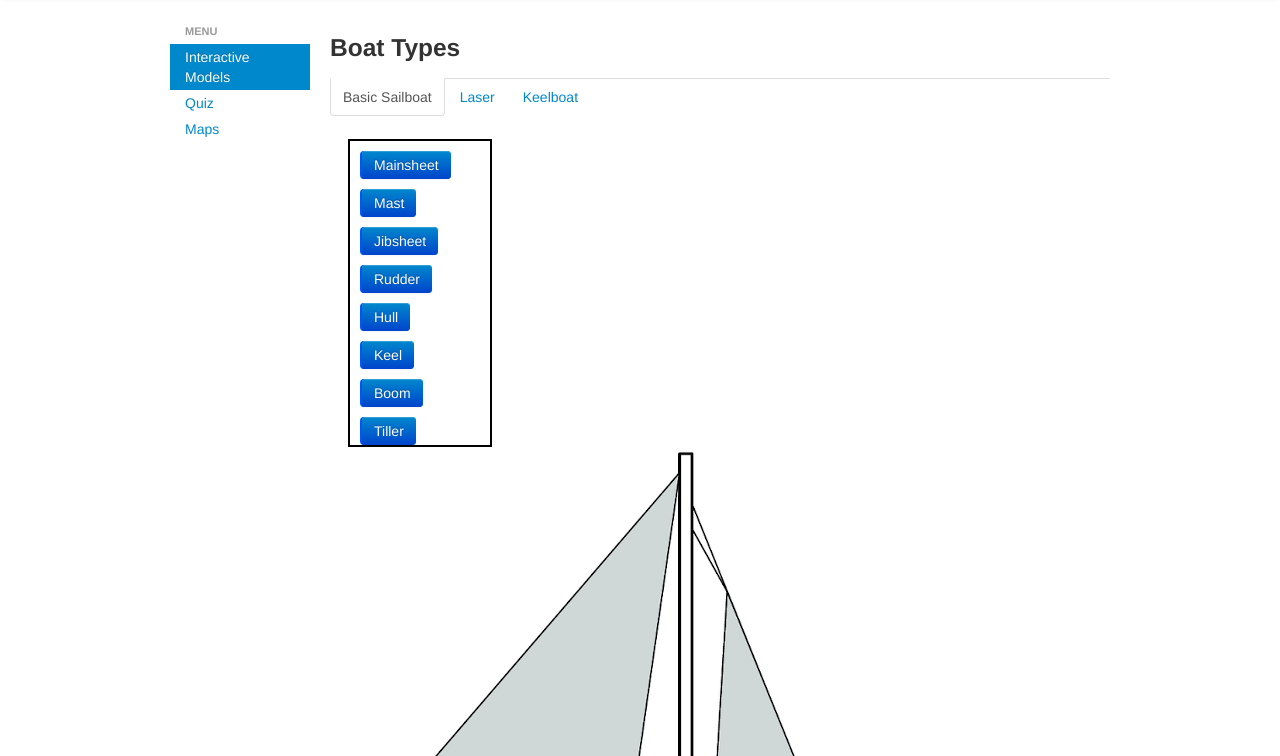
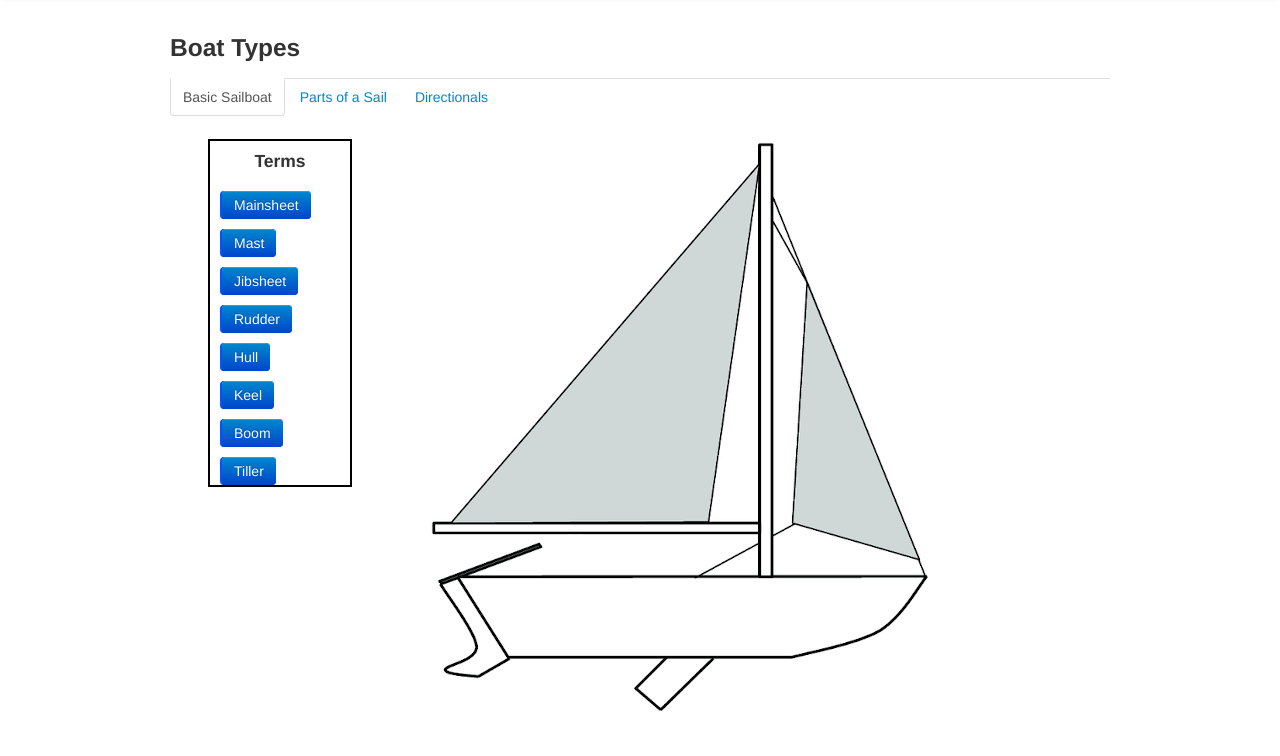
Before and after one commit to KatieGarrison15/sailboat-quiz, a plain HTML site: page default.html in a window 1280 px wide. Shown: the part 44-800 px from the top of the page. Drawn offline with nearby package versions, Linux system fonts and the light colour scheme.

Commit message:
simplified layout - renamed main page to default.html

```diff
--- a/css/styles.css
+++ b/css/styles.css
@@ -18,3 +18,7 @@
 .btn {
   margin: 10px 10px 10px 10px;
 }
+
+#terms-header {
+  text-align: center;
+}
--- a/layout.html
+++ b/default.html
@@ -17,30 +17,32 @@
     <!--Left Navigation -->
       <div class="container" id="left-navigator">
           <div class="row">
-              <div class="span2">
+              <!-- <div class="span2">
                   <ul class="nav nav-list">
                       <li class="nav-header">Menu</li>
                       <li class="active"><a href="#">Interactive Models</a></li>
                       <li><a href="#">Quiz</a></li>
                       <li><a href="#">Maps</a></li>
                   </ul>
-              </div>
+              </div> -- >
 
               <!-- Sub-tab selection -->
-              <div class="span10">
+              <div class="span12">
                   <h3>Boat Types</h3>
                   <div class="tabbable tabs-below">
                       <ul class="nav nav-tabs">
                           <li class="active">
                               <a href="#tab1" data-toggle="tab">Basic Sailboat</a></li>
                           <li>
-                              <a href="#tab2" data-toggle="tab">Laser</a></li>
+                              <a href="#tab2" data-toggle="tab">Parts of a Sail</a></li>
                           <li>
-                              <a href="#tab3" data-toggle="tab">Keelboat</a></li>
+                              <a href="#tab3" data-toggle="tab">Directionals</a></li>
                       </ul>
                       <div class="tab-content">
                           <div class="tab-pane active" id="tab1">
+                            <div class="span3">
                               <div class="span2 word-choice">
+                                <h4 id="terms-header">Terms</h4>
                                 <button type="button" class="btn btn-primary">Mainsheet</button>
                                 <button type="button" class="btn btn-primary">Mast</button>
                                 <button type="button" class="btn btn-primary">Jibsheet</button>
@@ -49,6 +51,7 @@
                                 <button type="button" class="btn btn-primary">Keel</button>
                                 <button type="button" class="btn btn-primary">Boom</button>
                                 <button type="button" class="btn btn-primary">Tiller</button>
+                              </div>
                             </div>
                             <div class="span8 boat-image">
                               <img src="img/boaty-boat.png" alt="Boat image"/>
```
Also changed, not shown: 1 other file. Lines whose indentation alone changed are shown as unchanged.
